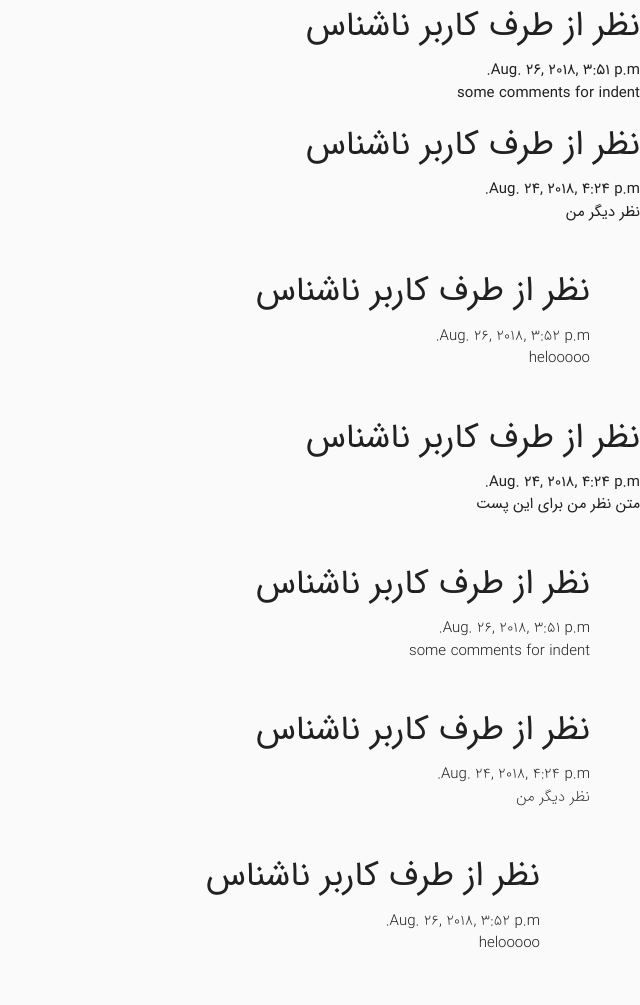
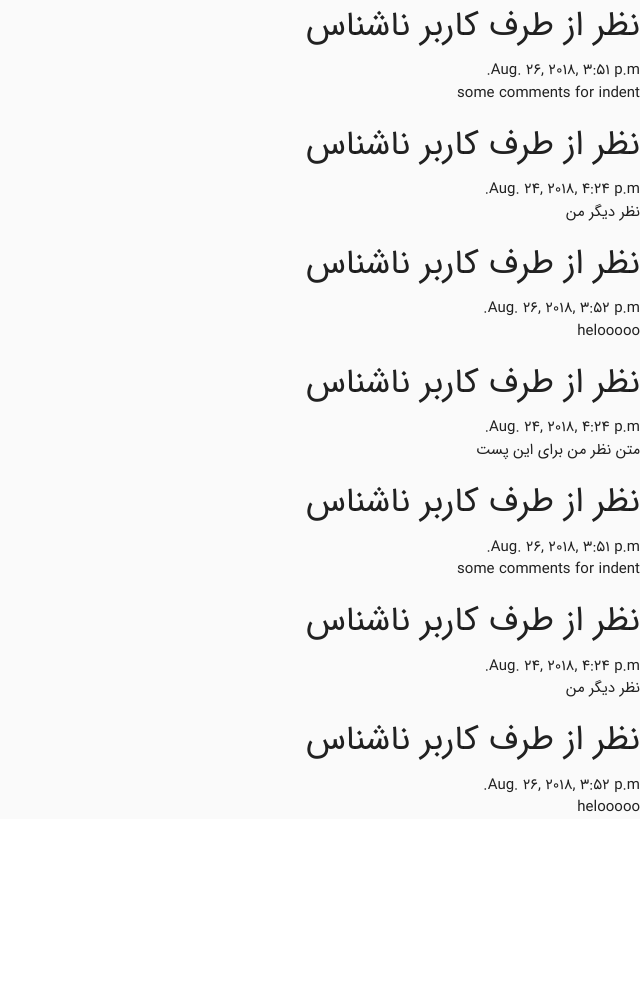
Before and after one commit to mh314k/tarabnak, a Django app: template templates/blog/BlogPost.html in a window 1280 px wide. Shown: the part 695-1700 px from the top of the page, without its empty margins (640-1280 px from the left). After the commit the page ends 1507 px from the top, so only its background shows below. Run offline with Django 3.2, Linux system fonts and the light colour scheme; the template is opened without the code that fills it: values that come from a table or form of the project are taken from there, others are empty; data comes from the database, SQL or seed files in the repository; parts of the project's set-up code (start-up, migrations or seed data) failed here and were passed over.

Commit message:
Aug 27: 00:39 AM

```diff
--- a/templates/blog/includes/Comments.html
+++ b/templates/blog/includes/Comments.html
@@ -4,7 +4,7 @@
 <p>{{ Comment.CommentTime|jformat:"%A %d %B %Y %H:%M" }}</p>
 <p>{{ Comment.CommentBody|safe }}</p>
 {% for Reply in Comment.REPLIES.all %}
-<div style="font-weight: lighter;margin: 50px">
+<div>
 
 <!-- bazkhani hamin include baraye tak take cammentha be sourate tou dar tou -->
 {% include "blog/includes/Comments.html" with Comment=Reply %}
```
